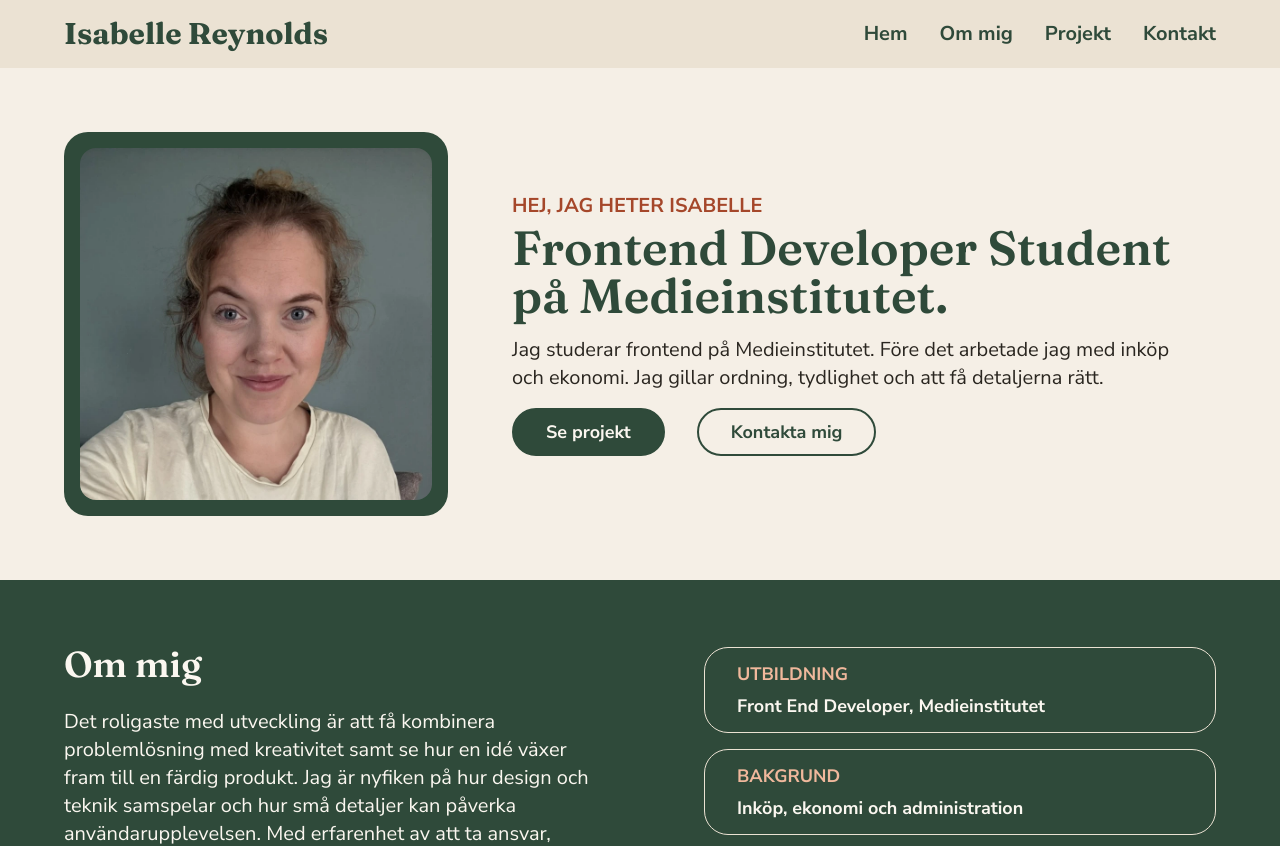
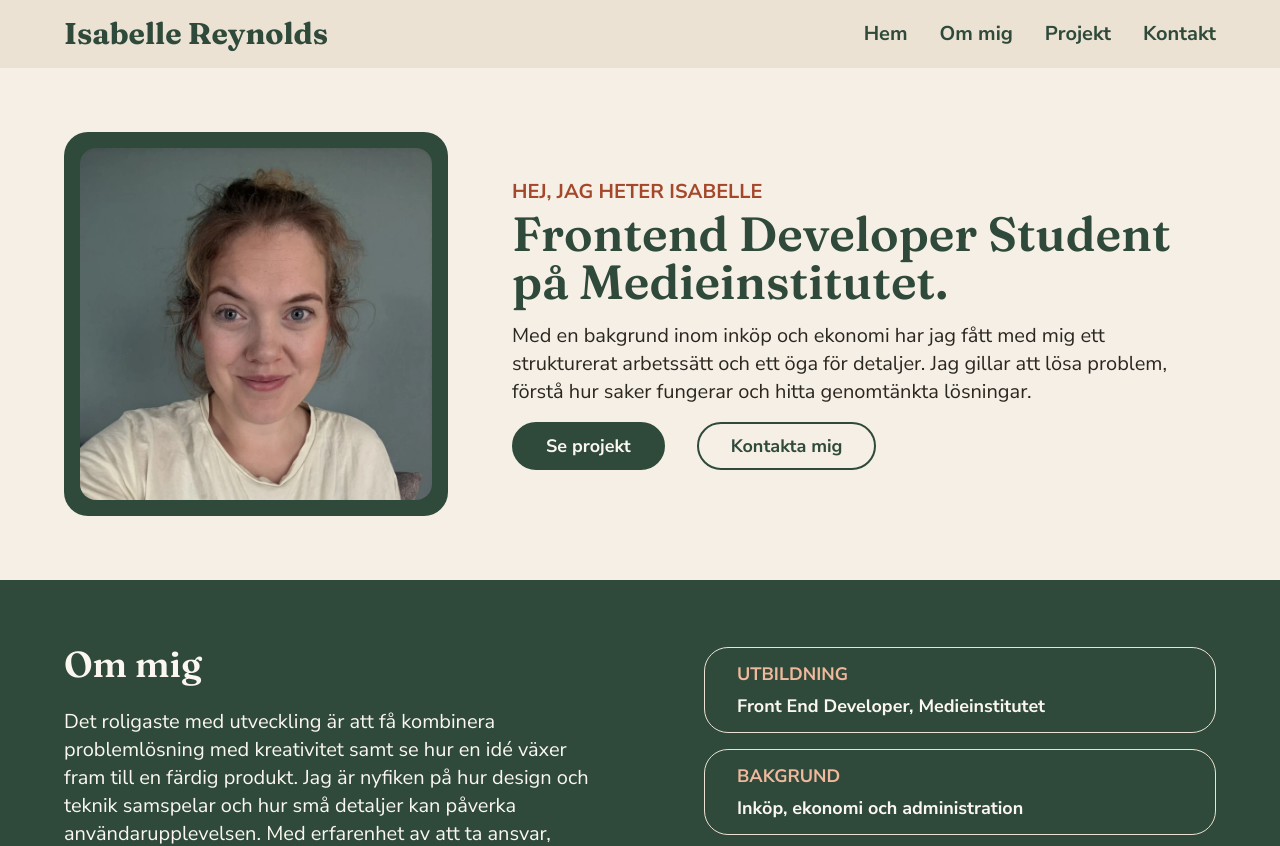
Before and after one commit to isabelletherese/portfolio, a React (Vite) app in the folder portfolio/: page / in a window 1280 px wide. Shown: the top 846 px of the page. Built offline with nearby package versions, Linux system fonts and the light colour scheme.

Commit message:
feat: update hero introduction text

```diff
--- a/portfolio/src/components/Hero.tsx
+++ b/portfolio/src/components/Hero.tsx
@@ -24,9 +24,10 @@ const Hero = () => {
             Frontend Developer Student på Medieinstitutet.
           </h1>
           <p className="text-ink">
-            Jag studerar frontend på Medieinstitutet. Före det arbetade jag med
-            inköp och ekonomi. Jag gillar ordning, tydlighet och att få
-            detaljerna rätt.
+            Med en bakgrund inom inköp och ekonomi har jag fått med mig ett
+            strukturerat arbetssätt och ett öga för detaljer. Jag gillar att
+            lösa problem, förstå hur saker fungerar och hitta genomtänkta
+            lösningar.
           </p>
           <div className="flex flex-col gap-4 md:flex-row md:gap-6 lg:gap-8">
             <a className={`${buttonBase} ${buttonPrimary}`} href="#projects">
```
